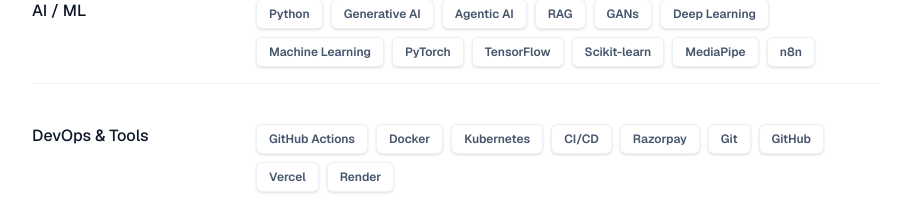
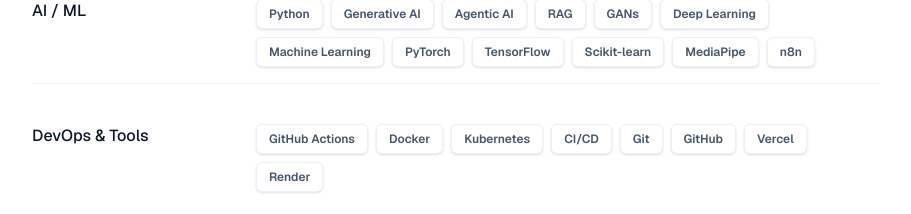
Before and after one commit to bott-127001/Samarth-Portfolio, a React (Vite) app: page / in a window 1280 px wide. Shown: the part 1960-2174 px from the top of the page, without its empty margins (184-1095 px from the left). Built offline with nearby package versions, Linux system fonts and the light colour scheme.

Commit message:
Remove Razorpay from DevOps & Tools skills

```diff
--- a/src/App.jsx
+++ b/src/App.jsx
@@ -298,7 +298,7 @@ const Skills = () => {
     { title: "Frontend", skills: ["React", "Next.js", "TypeScript", "JavaScript", "Tailwind CSS", "HTML5", "CSS3", "MUI"] },
     { title: "Backend", skills: ["Node.js", "Express.js", "PostgreSQL", "Supabase", "MongoDB", "MySQL", "Redis"] },
     { title: "AI / ML", skills: ["Python", "Generative AI", "Agentic AI", "RAG", "GANs", "Deep Learning", "Machine Learning", "PyTorch", "TensorFlow", "Scikit-learn", "MediaPipe", "n8n"] },
-    { title: "DevOps & Tools", skills: ["GitHub Actions", "Docker", "Kubernetes", "CI/CD", "Razorpay", "Git", "GitHub", "Vercel", "Render"] }
+    { title: "DevOps & Tools", skills: ["GitHub Actions", "Docker", "Kubernetes", "CI/CD", "Git", "GitHub", "Vercel", "Render"] }
   ];
 
   return (
```
